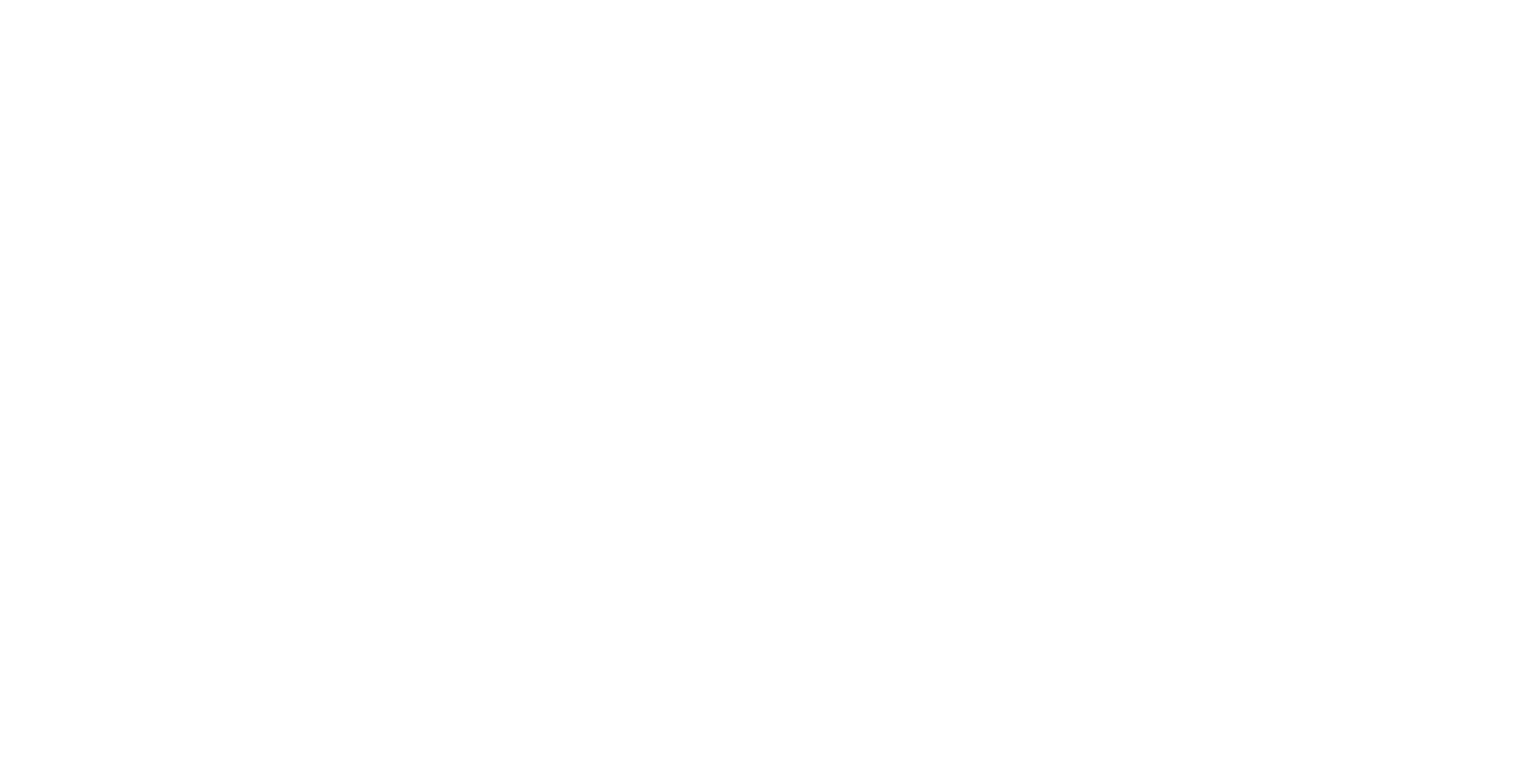
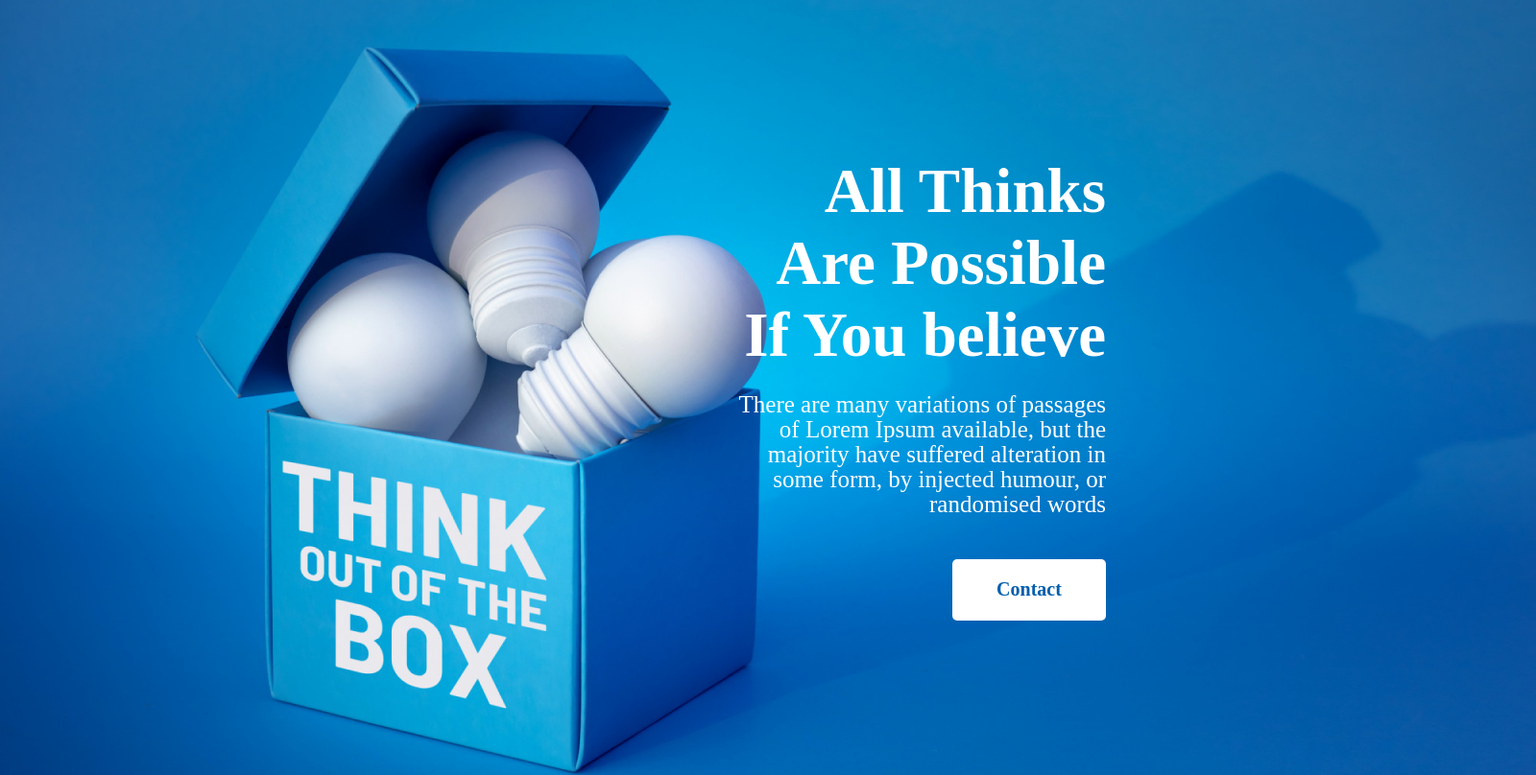
Before and after one commit to Lihan37/practice-nynm, a plain HTML site: page index.html in a window 1280 px wide. Shown: the whole page at 96% size, 1600 px wide, since content can reach past the window. Drawn offline with nearby package versions, Linux system fonts and the light colour scheme.

Commit message:
header commit

```diff
--- a/index.html
+++ b/index.html
@@ -4,8 +4,24 @@
     <meta charset="UTF-8">
     <meta name="viewport" content="width=device-width, initial-scale=1.0">
     <title>New Year New Me</title>
+    <link rel="preconnect" href="https://fonts.googleapis.com">
+    <link rel="preconnect" href="https://fonts.gstatic.com" crossorigin>
+    <link href="https://fonts.googleapis.com/css2?family=Open+Sans:wght@400;700;800&display=swap" rel="stylesheet">
+    <link rel="stylesheet" href="styles/nynm.css">
 </head>
-<body>
+<body class="body">
+    <header class="header">
+        <div class="container">
+            <img class="header-pic" src="images/banner/banner3.png" alt="">
+            <div class="header-content">
+                <h2 class="header-title">All Thinks Are Possible If You believe</h2><br>
+                <p class="header-des">There are many variations of passages of Lorem Ipsum available, but the majority have suffered alteration in some form, by injected humour, or randomised words</p>
+                <br><br>
+                <button class="btn-primary">Contact</button>
+
+            </div>
+        </div>
+    </header>
 
 </body>
 </html>
--- /dev/null
+++ b/styles/nynm.css
@@ -0,0 +1,60 @@
+body {
+    font-family: 'Open Sans', sans-serif;
+    ;
+}
+
+* {
+    margin: 0px;
+    padding: 0px;
+}
+
+.container {
+    position: relative;
+    display: flex;
+    align-items: center;
+    justify-content: space-between;
+    color: #FFF;
+}
+
+.header-content {
+    position: absolute;
+    margin-left: 60%;
+    text-align: right;
+    margin-right: 10%;
+}
+
+.header-title {
+    color: #FFF;
+    text-align: right;
+    font-family: Work Sans;
+    font-size: 65px;
+    font-style: normal;
+    font-weight: 700;
+    line-height: normal;
+
+}
+
+.header-des {
+    color: #FFF;
+    text-align: right;
+    font-family: Work Sans;
+    font-size: 25px;
+    font-style: normal;
+    font-weight: 400;
+    line-height: 26px;
+}
+
+.btn-primary {
+    width: 160px;
+    height: 64px;
+    border-radius: 5px;
+    background: #FFF;
+    border: 0px;
+    color: #005FAC;
+    text-align: center;
+    font-family: Work Sans;
+    font-size: 20px;
+    font-style: normal;
+    font-weight: 600;
+    line-height: normal;
+}
```
Also changed, not shown: images/banner/banner1.png (added), images/banner/banner2.png (added), images/banner/banner3.png (added), images/gradient1.png (added), images/gradient2.png (added), images/gradient3.png (added), images/icons/ecom.png (added), images/icons/fb.png (added), images/icons/js.png (added), images/icons/smoke.png (added), images/icons/twitter.png (added), images/icons/web.png (added), images/icons/youtube.png (added), images/person.png (added), 1 more files.
